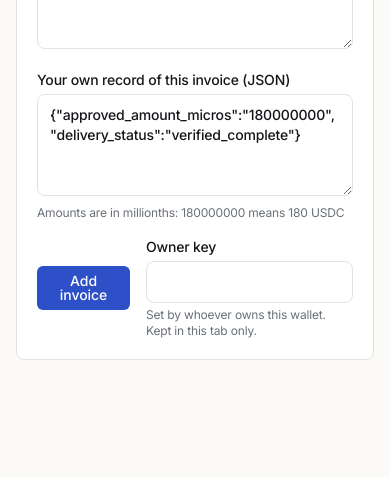
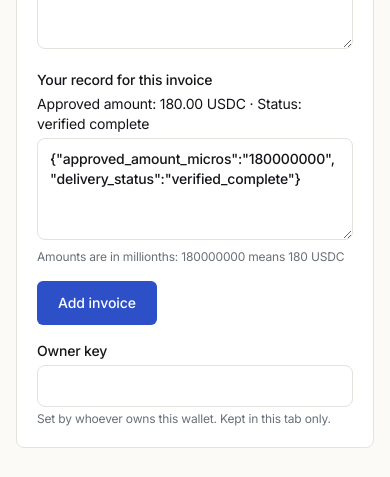
Before and after one commit to Tiba-Rail/tiba, a Next.js app: page /work-orders in a window 390 px wide. Shown: the part 1085-1562 px from the top of the page. Before the commit the page ends 1477 px from the top, so only its background shows below. Built offline with nearby package versions, Linux system fonts and the light colour scheme; no server answers; the database is empty; what @mysten/dapp-kit, @mysten/sui would draw is missing.

Commit message:
mobile: keep console and forms usable on phones

```diff
--- a/src/app/console/console-client.tsx
+++ b/src/app/console/console-client.tsx
@@ -224,12 +224,12 @@ export function ConsoleClient({
             </select>
           </label>
 
-          <div className="flex flex-wrap gap-2">
+          <div className="grid grid-cols-2 gap-2 md:flex md:flex-wrap">
             {presetArtifacts.map((preset) => (
               <button
                 key={preset.label}
                 type="button"
-                className="btn btn-secondary aria-pressed:border-foreground aria-pressed:bg-foreground/5 aria-pressed:text-foreground"
+                className="btn btn-secondary w-full min-w-0 aria-pressed:border-foreground aria-pressed:bg-foreground/5 aria-pressed:text-foreground md:w-auto"
                 aria-pressed={artifact === preset.body}
                 onClick={() => setArtifact(preset.body)}
               >
@@ -239,7 +239,7 @@ export function ConsoleClient({
           </div>
 
           <p className="text-sm text-muted">
-            The first should be paid. The other three should be refused.
+            Tiba will pay the genuine note and refuse the other three.
           </p>
 
           <label className="block text-sm font-medium">
@@ -277,10 +277,6 @@ export function ConsoleClient({
               </div>
 
               <p className="text-sm">{explainDecision(testResponse.decision, testResponse.reasonCode ?? null)}</p>
-              {testResponse.reasonCode && (
-                <p className="num text-xs text-muted">Reason code {testResponse.reasonCode}</p>
-              )}
-
               <div className="flex flex-wrap gap-2">
                 {testResponse.explorerUrl && (
                   <a
@@ -324,7 +320,7 @@ export function ConsoleClient({
           </p>
 
           {supported && registered.length > 0 && (
-            <div className="overflow-x-auto">
+            <div className="max-w-full overflow-x-auto">
               <table className="w-full text-left text-sm">
                 <thead className="border-b border-line eyebrow">
                   <tr>
@@ -432,16 +428,13 @@ export function ConsoleClient({
           <div className="divide-y divide-line">
             {heldIntents.map((intent) => (
               <div key={intent.id} className="grid gap-3 py-4 hover:bg-[rgba(20,22,26,.03)] md:grid-cols-[1fr_auto] md:items-center">
-                <div>
-                  <p className="num text-xs text-muted">{intent.id}</p>
+                <div className="min-w-0">
+                  <p className="num break-all text-xs text-muted">{intent.id}</p>
                   <p className="mt-1 text-lg font-bold">
                     {intent.recipientName} · <span className="num">{intent.amount}</span>
                   </p>
                   <p className="mt-1 text-sm text-muted">
                     {decisionWord(intent.decisionClass)} · {explainDecision(intent.decisionClass, intent.reasonCode)} · {intent.createdAt}
-                  </p>
-                  <p className="num mt-1 text-xs text-muted">
-                    Reason code {intent.reasonCode ?? "none recorded"}
                   </p>
                 </div>
                 <button
--- a/src/app/recipients/recipients-client.tsx
+++ b/src/app/recipients/recipients-client.tsx
@@ -128,16 +128,16 @@ export function RecipientsClient({ recipients }: RecipientsClientProps) {
               </div>
               <p className="num mt-1 text-xs text-muted">ID {recipient.ref}</p>
               <p className="num mt-2 break-all text-xs text-muted">Wallet {recipient.suiAddress}</p>
-              <div className="mt-3 flex flex-wrap items-center gap-3 border-t border-line pt-3">
+              <div className="mt-3 flex flex-wrap items-start gap-3 border-t border-line pt-3">
                 <span className={kycPill(recipient.kycStatus).className}>{kycPill(recipient.kycStatus).label}</span>
-                <span className="text-xs text-muted">
-                  {recipient.kycProvider ? `verified by ${recipient.kycProvider}` : "not verified yet"}
+                <span className="min-w-0 flex-1 break-words text-xs text-muted">
+                  {recipient.kycProvider ? "verified" : "not verified yet"}
                   {recipient.kycVerifiedAt ? ` · ${recipient.kycVerifiedAt}` : ""}
                   {recipient.kycExpiresAt ? ` · valid until ${recipient.kycExpiresAt}` : ""}
                 </span>
                 <button
                   type="button"
-                  className="btn btn-secondary ml-auto"
+                  className="btn btn-secondary ml-auto shrink-0"
                   disabled={busy === `verify:${recipient.ref}`}
                   aria-busy={busy === `verify:${recipient.ref}`}
                   onClick={() => verifyIdentity(recipient.ref)}
@@ -214,7 +214,7 @@ export function RecipientsClient({ recipients }: RecipientsClientProps) {
             </div>
           )}
 
-          <div className="flex items-center gap-4">
+          <div className="flex flex-wrap items-start gap-4">
             <button
               className="btn btn-primary"
               type="submit"
@@ -224,7 +224,7 @@ export function RecipientsClient({ recipients }: RecipientsClientProps) {
               {busy === "recipient" ? "Saving…" : "Save recipient"}
             </button>
 
-            <OperatorTokenField />
+            <OperatorTokenField className="basis-full md:basis-auto" />
           </div>
         </form>
         <p className="mt-4 text-sm text-muted">
--- a/src/app/work-orders/work-orders-client.tsx
+++ b/src/app/work-orders/work-orders-client.tsx
@@ -28,11 +28,35 @@ interface WorkOrdersClientProps {
   recipients: Recipient[];
 }
 
+const defaultPayerRecord = '{"approved_amount_micros":"180000000","delivery_status":"verified_complete"}';
+
+function payerRecordSummary(value: string): string | null {
+  try {
+    const record = JSON.parse(value) as {
+      approved_amount_micros?: unknown;
+      delivery_status?: unknown;
+    };
+    const rawAmount = record.approved_amount_micros;
+    const amountMicros = typeof rawAmount === "number"
+      ? rawAmount
+      : typeof rawAmount === "string" && rawAmount.trim()
+        ? Number(rawAmount)
+        : Number.NaN;
+
+    if (!Number.isFinite(amountMicros) || typeof record.delivery_status !== "string") return null;
+
+    return `Approved amount: ${(amountMicros / 1_000_000).toFixed(2)} USDC \u00b7 Status: ${record.delivery_status.replace(/_/g, " ")}`;
+  } catch {
+    return null;
+  }
+}
+
 export function WorkOrdersClient({ workOrders, recipients }: WorkOrdersClientProps) {
   const router = useRouter();
   const [message, setMessage] = useState<string | null>(null);
   const [error, setError] = useState<string | null>(null);
   const [busy, setBusy] = useState<string | null>(null);
+  const [payerRecord, setPayerRecord] = useState(defaultPayerRecord);
 
   async function post(path: string, body: Record<string, unknown>, busyLabel: string) {
     setBusy(busyLabel);
@@ -79,6 +103,7 @@ export function WorkOrdersClient({ workOrders, recipients }: WorkOrdersClientPro
   }
 
   const inputClass = "field mt-1";
+  const payerRecordSummaryText = payerRecordSummary(payerRecord);
 
   return (
     <div className="mx-auto flex max-w-7xl flex-col gap-8 px-4 py-8 md:px-6 lg:px-8">
@@ -108,7 +133,7 @@ export function WorkOrdersClient({ workOrders, recipients }: WorkOrdersClientPro
 
       <section className="card p-5">
         <h2 className="title mb-4">Awaiting delivery</h2>
-        <div className="overflow-x-auto">
+        <div className="max-w-full overflow-x-auto">
           <table className="w-full min-w-[680px] text-left text-sm">
             <thead className="eyebrow">
               <tr>
@@ -203,12 +228,18 @@ export function WorkOrdersClient({ workOrders, recipients }: WorkOrdersClientPro
           </label>
 
           <label className="block text-sm font-medium">
-            Your own record of this invoice (JSON)
+            Your record for this invoice
+            {payerRecordSummaryText ? (
+              <span className="mt-1 block text-sm font-normal">
+                {payerRecordSummaryText}
+              </span>
+            ) : null}
             <textarea
               className={inputClass}
               name="payer_record"
               rows={4}
-              defaultValue={'{"approved_amount_micros":"180000000","delivery_status":"verified_complete"}'}
+              value={payerRecord}
+              onChange={(event) => setPayerRecord(event.target.value)}
               required
             />
             <span className="mt-1 block text-xs font-normal text-muted">
@@ -216,7 +247,7 @@ export function WorkOrdersClient({ workOrders, recipients }: WorkOrdersClientPro
             </span>
           </label>
 
-          <div className="flex items-center gap-4">
+          <div className="flex flex-wrap items-start gap-4">
             <button
               className="btn btn-primary"
               type="submit"
@@ -226,7 +257,7 @@ export function WorkOrdersClient({ workOrders, recipients }: WorkOrdersClientPro
               {busy === "work-order" ? "Adding…" : "Add invoice"}
             </button>
 
-            <OperatorTokenField />
+            <OperatorTokenField className="basis-full md:basis-auto" />
           </div>
         </form>
       </section>
```
